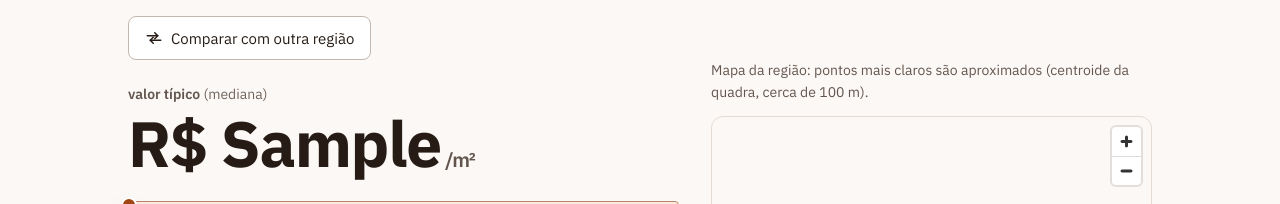
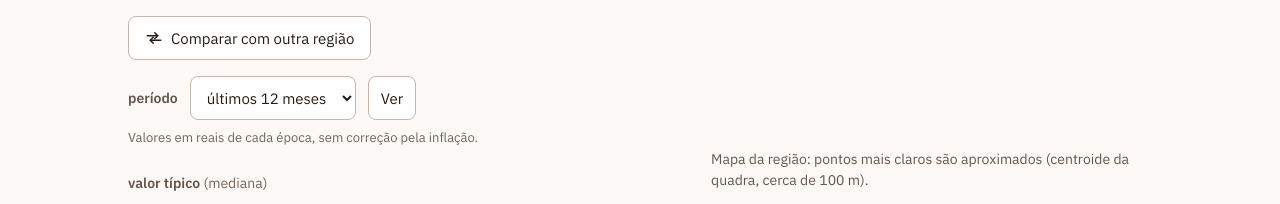
Before and after one commit to patrick-univesp/projeto-integrador-2-radarmoradiasp, a Django app: template templates/radar/regiao.html in a window 1280 px wide. Shown: the part 176-380 px from the top of the page. Run offline with Django 5.2, Linux system fonts and the light colour scheme; the template is opened without the code that fills it: most values are stand-ins (such as "Sample title", 1, 10 or a date in 2020).

Commit message:
feat(regiao): filtro por ano na região e na comparação
- Seletor de período: os últimos 12 meses (padrão) ou um ano do negócio;
  só aparecem anos cujas guias estão carregadas.
- Valor típico, faixa, série, lista e mapa passam a valer para o ano; na
  comparação, as duas regiões usam o mesmo ano.
- Ano inválido na URL volta ao padrão; ordenação, paginação, mapa e troca
  de região mantêm o ano escolhido.
- Ao lado do seletor: "valores em reais de cada época, sem correção pela
  inflação".

```diff
--- a/static/css/regiao.css
+++ b/static/css/regiao.css
@@ -308,3 +308,38 @@
     min-height: 440px;
   }
 }
+
+.periodo {
+  display: flex;
+  flex-wrap: wrap;
+  align-items: center;
+  gap: var(--e-2) var(--e-3);
+  margin-top: var(--e-4);
+  font-size: .9375rem;
+}
+.periodo__rotulo {
+  font-size: var(--t-apoio);
+  font-weight: var(--peso-forte);
+  color: var(--text-2);
+}
+.periodo__campo,
+.periodo__botao {
+  min-height: var(--alvo-toque);
+  padding-inline: var(--e-3);
+  border: 1px solid var(--line-strong);
+  border-radius: var(--raio-botao);
+  background: var(--surface);
+  color: var(--text);
+  font: inherit;
+}
+.periodo__botao { cursor: pointer; }
+.periodo__botao:hover {
+  border-color: var(--accent);
+  background: var(--accent-soft);
+  color: var(--accent-ink);
+}
+.periodo__nota {
+  flex-basis: 100%;
+  font-size: .8125rem;
+  color: var(--text-3);
+}
--- a/static/js/mapa_regiao.js
+++ b/static/js/mapa_regiao.js
@@ -4,6 +4,7 @@
 
   var slug = elemento.dataset.slug;
   var distrito = elemento.dataset.distrito;
+  var ano = elemento.dataset.ano;
 
   // tokens.css declara --accent em oklch() por cima do hex; getComputedStyle
   // devolve o oklch() de volta, e o parser de cor do MapLibre não entende
@@ -102,7 +103,7 @@
       })
       .catch(function () {});
 
-    fetch('/regiao/' + slug + '/pontos.geojson')
+    fetch('/regiao/' + slug + '/pontos.geojson' + (ano ? '?ano=' + encodeURIComponent(ano) : ''))
       .then(function (r) { return r.json(); })
       .then(function (pontos) {
         if (!pontos.features.length) {
--- a/templates/radar/_lista_transacoes.html
+++ b/templates/radar/_lista_transacoes.html
@@ -3,16 +3,17 @@
 Cartões + paginação de uma lista de Transacao, reusado por regiao.html (#10) e
 cep.html (#28) — mesma marcação para as duas não divergirem. Contexto esperado
 via {% include %} with: transacoes, pagina, vazio_texto e, opcionalmente,
-ordenar (nav de ordenação e "ordenar=" na paginação só aparecem se vier).
+ordenar (nav de ordenação e "ordenar=" na paginação só aparecem se vier) e
+filtro_qs ("ano=2025&", prefixado em todo link para o filtro não se perder).
 {% endcomment %}
 <section class="transacoes" aria-labelledby="transacoes-titulo">
   <div class="transacoes__cabecalho">
     <h2 id="transacoes-titulo" class="transacoes__titulo">Transações</h2>
     {% if transacoes and ordenar %}
       <nav class="transacoes__ordenar" aria-label="ordenar transações por">
-        <a href="?ordenar=data" {% if ordenar == "data" %}aria-current="true"{% endif %}>data</a>
-        <a href="?ordenar=valor" {% if ordenar == "valor" %}aria-current="true"{% endif %}>valor</a>
-        <a href="?ordenar=rsm2" {% if ordenar == "rsm2" %}aria-current="true"{% endif %}>R$/m²</a>
+        <a href="?{{ filtro_qs }}ordenar=data" {% if ordenar == "data" %}aria-current="true"{% endif %}>data</a>
+        <a href="?{{ filtro_qs }}ordenar=valor" {% if ordenar == "valor" %}aria-current="true"{% endif %}>valor</a>
+        <a href="?{{ filtro_qs }}ordenar=rsm2" {% if ordenar == "rsm2" %}aria-current="true"{% endif %}>R$/m²</a>
       </nav>
     {% endif %}
   </div>
@@ -41,13 +42,13 @@ ordenar (nav de ordenação e "ordenar=" na paginação só aparecem se vier).
     {% if pagina.paginator.num_pages > 1 %}
       <nav class="transacoes__paginacao" aria-label="paginação de transações">
         {% if pagina.has_previous %}
-          <a href="?{% if ordenar %}ordenar={{ ordenar }}&amp;{% endif %}pagina={{ pagina.previous_page_number }}">← anterior</a>
+          <a href="?{{ filtro_qs }}{% if ordenar %}ordenar={{ ordenar }}&amp;{% endif %}pagina={{ pagina.previous_page_number }}">← anterior</a>
         {% else %}
           <span class="transacoes__paginacao-desabilitado">← anterior</span>
         {% endif %}
         <span class="mono">página {{ pagina.number }} de {{ pagina.paginator.num_pages }}</span>
         {% if pagina.has_next %}
-          <a href="?{% if ordenar %}ordenar={{ ordenar }}&amp;{% endif %}pagina={{ pagina.next_page_number }}">próxima →</a>
+          <a href="?{{ filtro_qs }}{% if ordenar %}ordenar={{ ordenar }}&amp;{% endif %}pagina={{ pagina.next_page_number }}">próxima →</a>
         {% else %}
           <span class="transacoes__paginacao-desabilitado">próxima →</span>
         {% endif %}
--- /dev/null
+++ b/templates/radar/_seletor_ano.html
@@ -0,0 +1,21 @@
+{% comment %}
+Escolha do período, reusada pela região e pela comparação. Contexto: anos, ano e
+os campos que precisam atravessar o envio (ordenar na região; a e b na comparação).
+Funciona sem JavaScript: o botão envia o formulário.
+{% endcomment %}
+{% if anos %}
+  <form class="periodo" method="get">
+    {% if ordenar %}<input type="hidden" name="ordenar" value="{{ ordenar }}">{% endif %}
+    {% if a %}<input type="hidden" name="a" value="{{ a }}">{% endif %}
+    {% if b %}<input type="hidden" name="b" value="{{ b }}">{% endif %}
+    <label class="periodo__rotulo" for="periodo-ano">período</label>
+    <select class="periodo__campo" id="periodo-ano" name="ano">
+      <option value="" {% if not ano %}selected{% endif %}>últimos 12 meses</option>
+      {% for opcao in anos %}
+        <option value="{{ opcao }}" {% if opcao == ano %}selected{% endif %}>{{ opcao }}</option>
+      {% endfor %}
+    </select>
+    <button class="periodo__botao" type="submit">Ver</button>
+    <p class="periodo__nota">Valores em reais de cada época, sem correção pela inflação.</p>
+  </form>
+{% endif %}
--- a/templates/radar/_seletor_regiao.html
+++ b/templates/radar/_seletor_regiao.html
@@ -1,4 +1,5 @@
 <form class="busca comparar__busca" method="get" action="{% url 'radar:comparar' %}" role="search">
+  {% if ano %}<input type="hidden" name="ano" value="{{ ano }}">{% endif %}
   {% if campo == "a" %}
     <input type="hidden" name="b" value="{{ outro_slug }}">
   {% else %}
--- a/templates/radar/comparar.html
+++ b/templates/radar/comparar.html
@@ -17,6 +17,10 @@
   <header class="comparar__topo">
     <h1 class="comparar__titulo">Comparar regiões</h1>
   </header>
+
+  {% if regiao_a and regiao_b %}
+    {% include "radar/_seletor_ano.html" with anos=anos ano=ano a=regiao_a.slug b=regiao_b.slug only %}
+  {% endif %}
 
   {% if regiao_a and regiao_b %}
     <div class="comparar__diferenca">
--- a/templates/radar/regiao.html
+++ b/templates/radar/regiao.html
@@ -24,7 +24,7 @@
     <p class="regiao__tipo">Distrito administrativo</p>
   </header>
 
-  <a class="botao-comparar" href="{% url 'radar:comparar' %}?a={{ regiao.slug }}">
+  <a class="botao-comparar" href="{% url 'radar:comparar' %}?a={{ regiao.slug }}{% if ano %}&amp;ano={{ ano }}{% endif %}">
     <svg class="botao-comparar__icone" viewBox="0 0 24 24" fill="none" stroke="currentColor"
          stroke-width="2" stroke-linecap="round" stroke-linejoin="round" aria-hidden="true">
       <path d="M3 9h14" />
@@ -34,6 +34,8 @@
     </svg>
     Comparar com outra região
   </a>
+
+  {% include "radar/_seletor_ano.html" with anos=anos ano=ano ordenar=ordenar only %}
 
   {% if mediana_fmt %}
     <div class="regiao__layout">
@@ -141,7 +143,8 @@
           <p class="mapa-regiao__legenda">Mapa da região: pontos mais claros são
             aproximados (centroide da quadra, cerca de 100 m).</p>
           <div id="mapa-regiao" class="mapa-regiao__mapa" aria-hidden="true"
-               data-slug="{{ regiao.slug }}" data-distrito="{{ regiao.distrito }}"></div>
+               data-slug="{{ regiao.slug }}" data-distrito="{{ regiao.distrito }}"
+               data-ano="{{ ano|default:'' }}"></div>
         </section>
       </aside>
 
```
Also changed, not shown: radar/estatisticas.py (+12 -5 lines), radar/views.py (+48 -10 lines), tests/test_estatisticas.py (+24 -0 lines), tests/test_paginas.py (+57 -0 lines).
